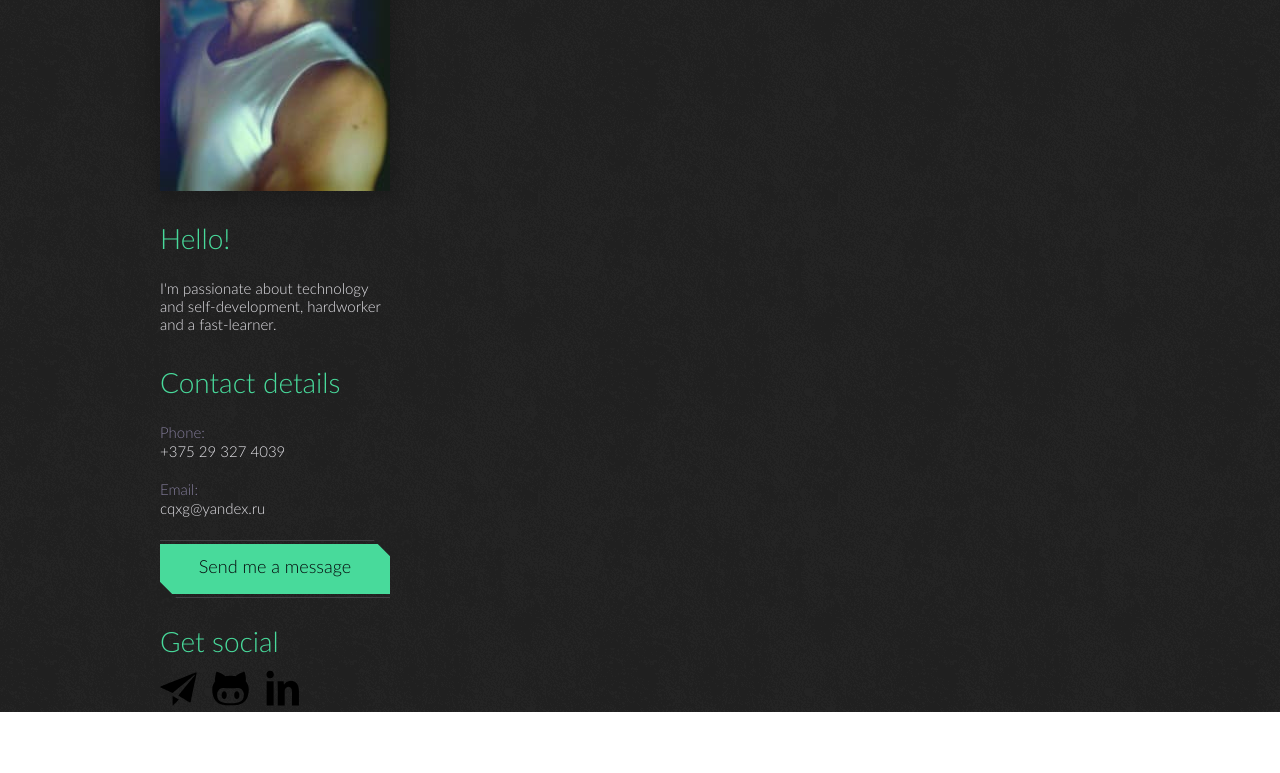
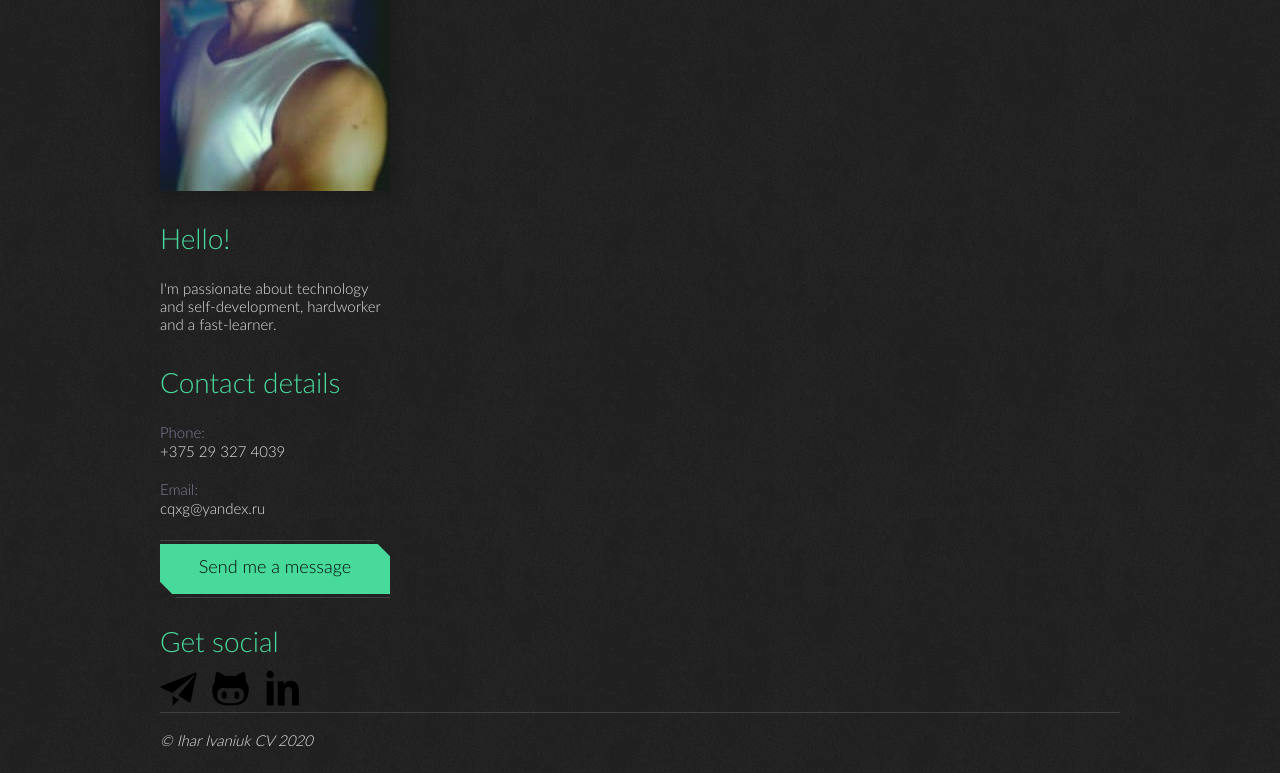
Before and after one commit to cqxg/rsschool-2019Q1-cv, a React (Create React App) app: page /profile in a window 1280 px wide. Shown: the part 300-1073 px from the top of the page. Before the commit the page ends 1012 px from the top, so only its background shows below. Built offline with nearby package versions, Linux system fonts and the light colour scheme; what i18next-xhr-backend would draw is missing.

Commit message:
feat: add footer

```diff
--- a/src/App.js
+++ b/src/App.js
@@ -3,13 +3,14 @@ import { useTranslation } from "react-i18next";
 import { BrowserRouter } from "react-router-dom";
 
 import Header from "./components/Header/Header";
+import Footer from "./components/Footer/Footer";
 import LeftCol from "./components/LeftCol/LeftCol";
 
 const App = () => {
   const { t, i18n } = useTranslation();
   const [activeLocale, setActiveLocale] = useState("en");
+  const changeLocale = (e) => setActiveLocale(e);
 
-  const changeLocale = (e) => setActiveLocale(e);
   return (
     <BrowserRouter>
       <Header
@@ -19,6 +20,7 @@ const App = () => {
         activeLocale={activeLocale}
       />
       <LeftCol t={t} />
+      <Footer t={t} />
     </BrowserRouter>
   );
 };
--- /dev/null
+++ b/src/components/Footer/Footer.js
@@ -0,0 +1,12 @@
+import React from "react";
+
+import "./Footer.scss";
+
+const Footer = ({ t }) => (
+  <footer>
+    <div className="clear" />
+    <p>© {t("footer")}</p>
+  </footer>
+);
+
+export default Footer;
--- /dev/null
+++ b/src/components/Footer/Footer.scss
@@ -0,0 +1,26 @@
+footer {
+  opacity: 0;
+  height: 60px;
+  width: 960px;
+  display: inline-block;
+  animation: footer 0.6s 1 2s;
+  animation-fill-mode: forwards;
+  border-top: 1px solid #403f44;
+
+  p {
+    font-size: 15px;
+    margin-top: 20px;
+    font-weight: 300;
+    color: #e4e3e8;
+    font-style: italic;
+  }
+}
+
+@keyframes footer {
+  0% {
+    opacity: 0;
+  }
+  100% {
+    opacity: 1;
+  }
+}
--- a/src/components/Header/Navbar/Navbar.js
+++ b/src/components/Header/Navbar/Navbar.js
@@ -3,8 +3,7 @@ import { NavLink } from "react-router-dom";
 
 import "./Navbar.scss";
 
-const Navbar = ({ t }) => {
-  return (
+const Navbar = ({ t }) => (
   <nav>
     <div>
       <NavLink to="/profile" activeClassName="active">
@@ -23,6 +22,5 @@ const Navbar = ({ t }) => {
     </div>
   </nav>
 );
-};
 
 export default Navbar;
--- a/src/components/LeftCol/LeftCol.js
+++ b/src/components/LeftCol/LeftCol.js
@@ -7,8 +7,7 @@ import photo from "../../assets/photos/photo.jpg";
 
 import "./LeftCol.scss";
 
-const LeftCol = ({ t }) => {
-  return (
+const LeftCol = ({ t }) => (
   <div className="left-col">
     <div className="left-col__photo">
       <img alt="i am" src={photo} />
@@ -69,6 +68,5 @@ const LeftCol = ({ t }) => {
     </div>
   </div>
 );
-};
 
 export default LeftCol;
--- a/src/utils/locales/en.js
+++ b/src/utils/locales/en.js
@@ -21,4 +21,7 @@ export default {
   place: "Minsk, Belarus",
   sendMeMess: "Send me a message",
   social: "Get social",
+
+  // FOOTER
+  footer: "Ihar Ivaniuk CV 2020",
 };
--- a/src/utils/locales/ru.js
+++ b/src/utils/locales/ru.js
@@ -22,4 +22,7 @@ export default {
   place: "Минск, Беларусь",
   sendMeMess: "Отправить мне письмо ",
   social: "",
+
+  // FOOTER
+  footer: "Игорь Иванюк CV 2020",
 };
```
Also changed, not shown: 1 other file (tests, documents, lock files or other folders). Lines whose indentation alone changed are shown as unchanged.
